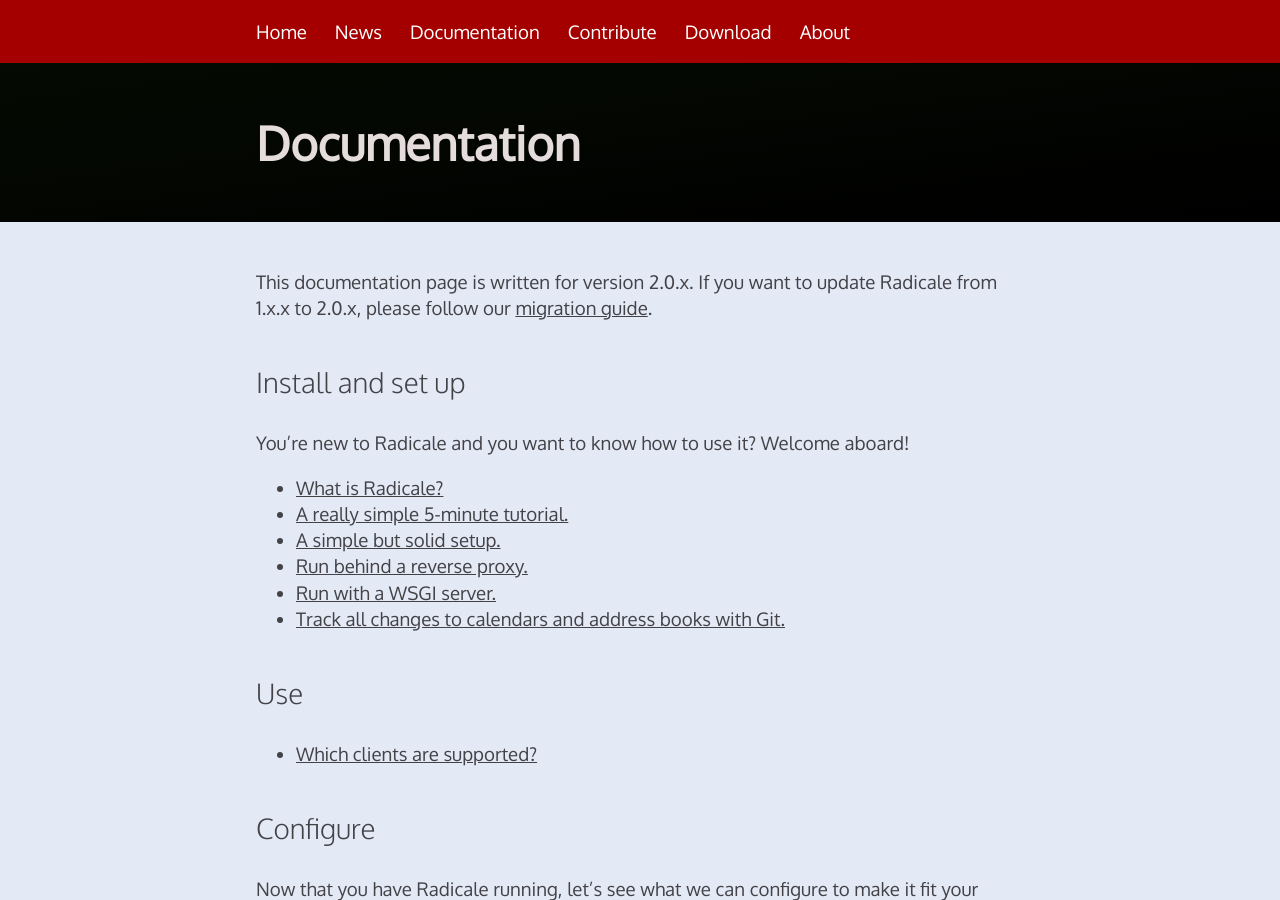
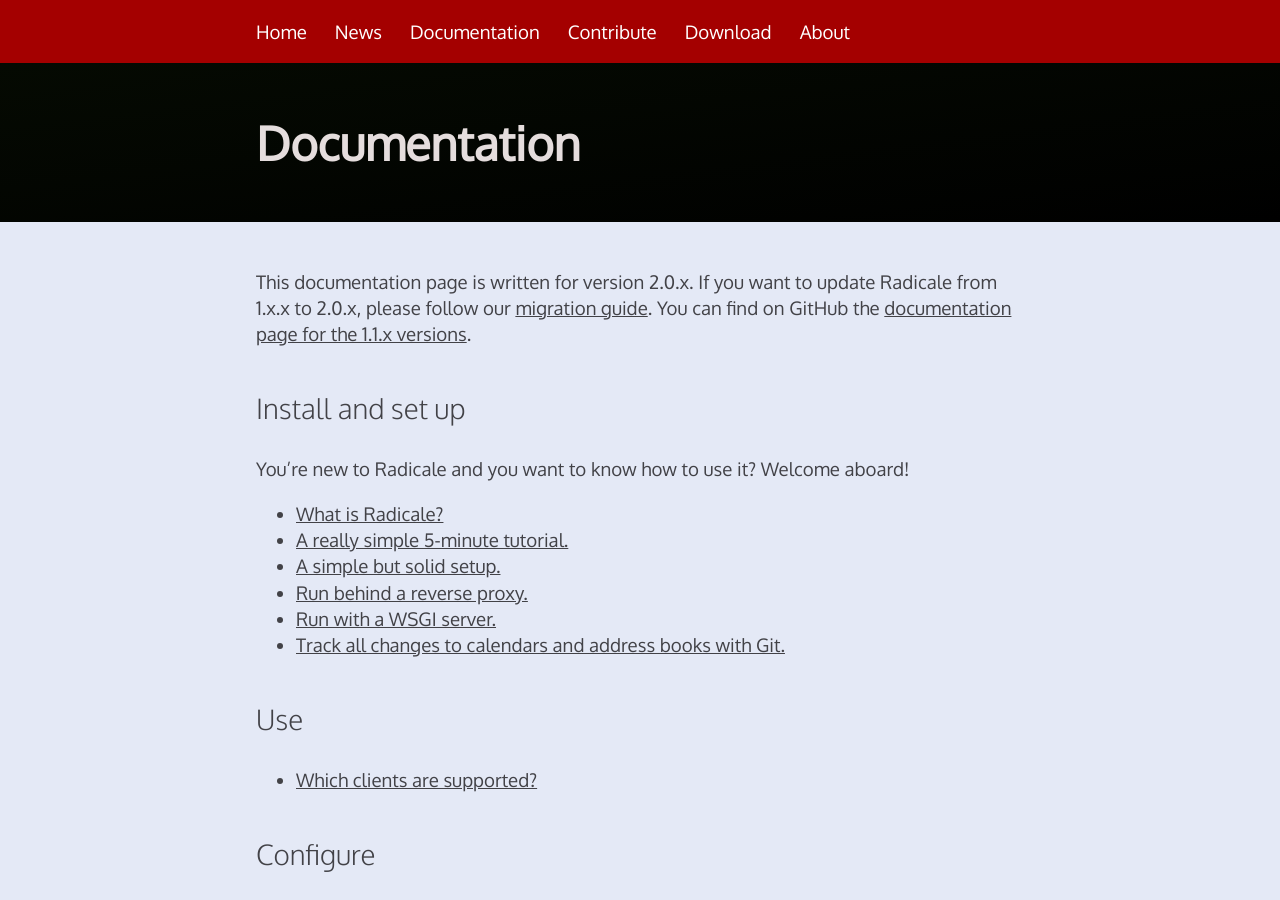
Before and after one commit to Kozea/Radicale, a Jekyll site: the page built from documentation.md, in a window 1280 px wide and 900 px high. Built offline with Jekyll 4.4.1, drawn with Linux system fonts in a browser that asks for light colours.

Commit message:
Add a link to the old documentation page

```diff
--- a/documentation.md
+++ b/documentation.md
@@ -5,7 +5,9 @@
 ---
 
 This documentation page is written for version 2.0.x. If you want to update
-Radicale from 1.x.x to 2.0.x, please follow our [migration guide]({{ site.baseurl }}/1to2/).
+Radicale from 1.x.x to 2.0.x, please follow
+our [migration guide]({{ site.baseurl }}/1to2/). You can find on GitHub the
+[documentation page for the 1.1.x versions](https://github.com/Kozea/Radicale/blob/website/pages/user_documentation.rst).
 
 ## Install and set up
 
```
